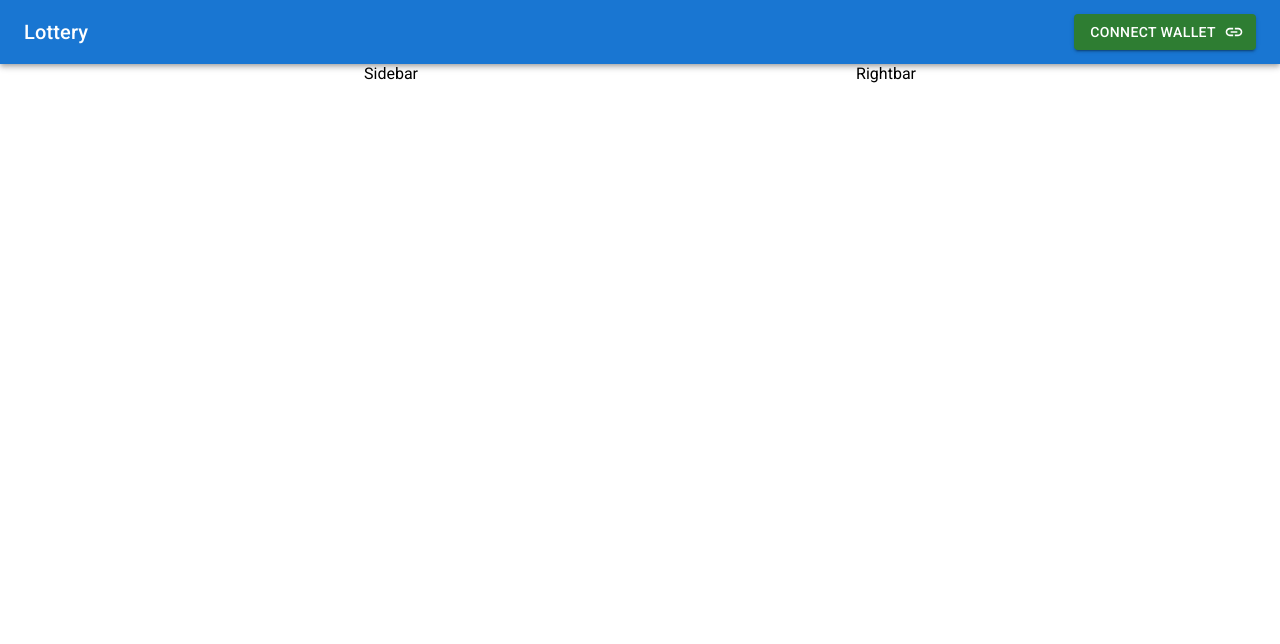
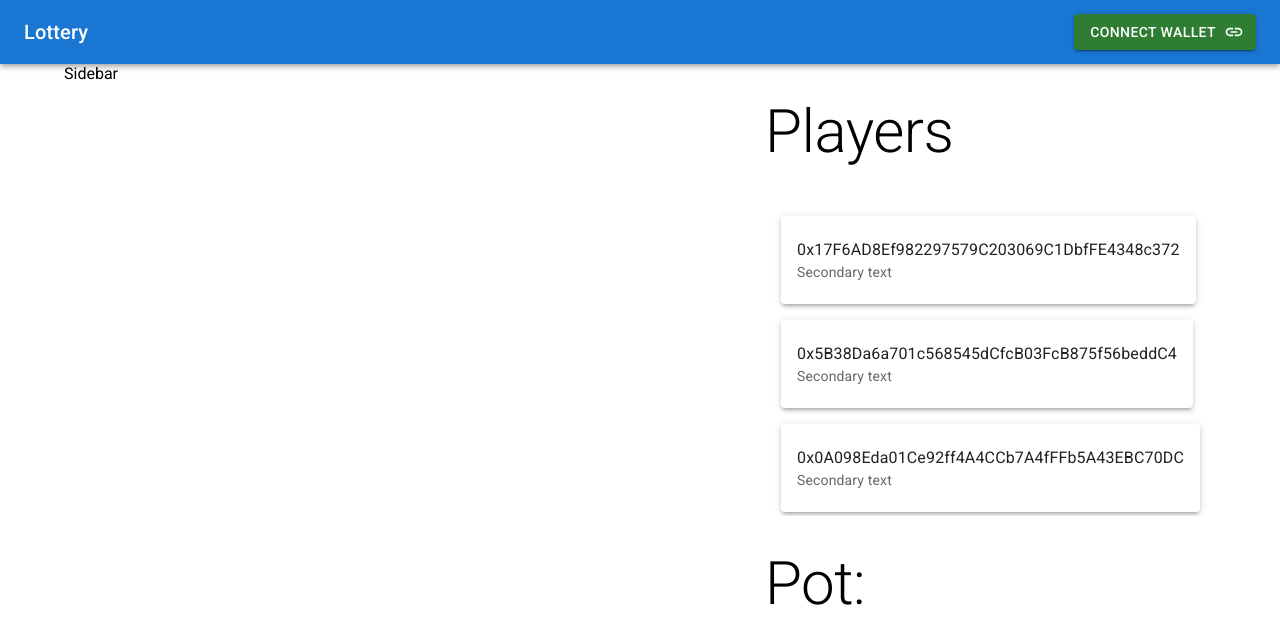
Before and after one commit to hristova23/lottery-react-dapp, a React (Create React App) app: page / in a window 1280 px wide. Shown: the top 644 px of the page. Built offline with nearby package versions, Linux system fonts and the light colour scheme.

Commit message:
style rightbar

```diff
--- a/src/App.js
+++ b/src/App.js
@@ -7,7 +7,7 @@ function App() {
   return (
     <>
     <Navbar/>
-    <Container maxWidth="sm">
+    <Container maxWidth="lg">
       <Box>
         <Stack direction="row" spacing={2} justifyContent="space-between">
           <Sidebar/>
--- a/src/components/Rightbar.jsx
+++ b/src/components/Rightbar.jsx
@@ -1,8 +1,67 @@
+import { Box, List, ListItem, ListItemText, Paper, Typography } from '@mui/material'
 import React from 'react'
+
+const playersList = [
+  "0x17F6AD8Ef982297579C203069C1DbfFE4348c372",
+  "0x5B38Da6a701c568545dCfcB03FcB875f56beddC4",
+  "0x0A098Eda01Ce92ff4A4CCb7A4fFFb5A43EBC70DC",
+  "0x0A098Eda01Ce92ff4A4CCb7A4fFFb5A43EBC70DC",
+  "0x0A098Eda01Ce92ff4A4CCb7A4fFFb5A43EBC70DC",
+  "0x0A098Eda01Ce92ff4A4CCb7A4fFFb5A43EBC70DC",
+  "0x0A098Eda01Ce92ff4A4CCb7A4fFFb5A43EBC70DC",
+  "0x0A098Eda01Ce92ff4A4CCb7A4fFFb5A43EBC70DC",
+  "0x0A098Eda01Ce92ff4A4CCb7A4fFFb5A43EBC70DC",
+  "0x0A098Eda01Ce92ff4A4CCb7A4fFFb5A43EBC70DC",
+  "0x0A098Eda01Ce92ff4A4CCb7A4fFFb5A43EBC70DC",
+  "0x0A098Eda01Ce92ff4A4CCb7A4fFFb5A43EBC70DC",
+  "0x0A098Eda01Ce92ff4A4CCb7A4fFFb5A43EBC70DC",
+  "0x0A098Eda01Ce92ff4A4CCb7A4fFFb5A43EBC70DC",
+  "0x0A098Eda01Ce92ff4A4CCb7A4fFFb5A43EBC70DC",
+  "0x0A098Eda01Ce92ff4A4CCb7A4fFFb5A43EBC70DC",
+  "0x0A098Eda01Ce92ff4A4CCb7A4fFFb5A43EBC70DC",
+  "0x0A098Eda01Ce92ff4A4CCb7A4fFFb5A43EBC70DC",
+  "0x0A098Eda01Ce92ff4A4CCb7A4fFFb5A43EBC70DC",
+  "0x0A098Eda01Ce92ff4A4CCb7A4fFFb5A43EBC70DC",
+  "0x0A098Eda01Ce92ff4A4CCb7A4fFFb5A43EBC70DC",
+  "0x0A098Eda01Ce92ff4A4CCb7A4fFFb5A43EBC70DC",
+  "0x0A098Eda01Ce92ff4A4CCb7A4fFFb5A43EBC70DC",
+  "0x0A098Eda01Ce92ff4A4CCb7A4fFFb5A43EBC70DC",
+  "0x0A098Eda01Ce92ff4A4CCb7A4fFFb5A43EBC70DC"
+]
 
 function Rightbar() {
   return (
-    <div>Rightbar</div>
+    <Box sx={{ width: 'auto' }}>
+      <Typography
+        variant='h2'
+        sx={{my:4}}>
+        Players
+      </Typography>
+      <List sx={{
+        maxHeight: 300,
+        overflow: 'auto',
+        borderRadius: 'sm',
+        }}>
+        {
+          playersList.map((player) => (
+            <ListItem>
+              <Paper elevation={3}>
+                <ListItemText
+                sx={{p:2}}
+                primary={player}
+                secondary="Secondary text"
+                />
+              </Paper>
+            </ListItem>
+          ))
+        }
+      </List>
+      <Typography
+        variant='h2'
+        sx={{my:4}}>
+        Pot:
+      </Typography>
+    </Box>
   )
 }
 
```
